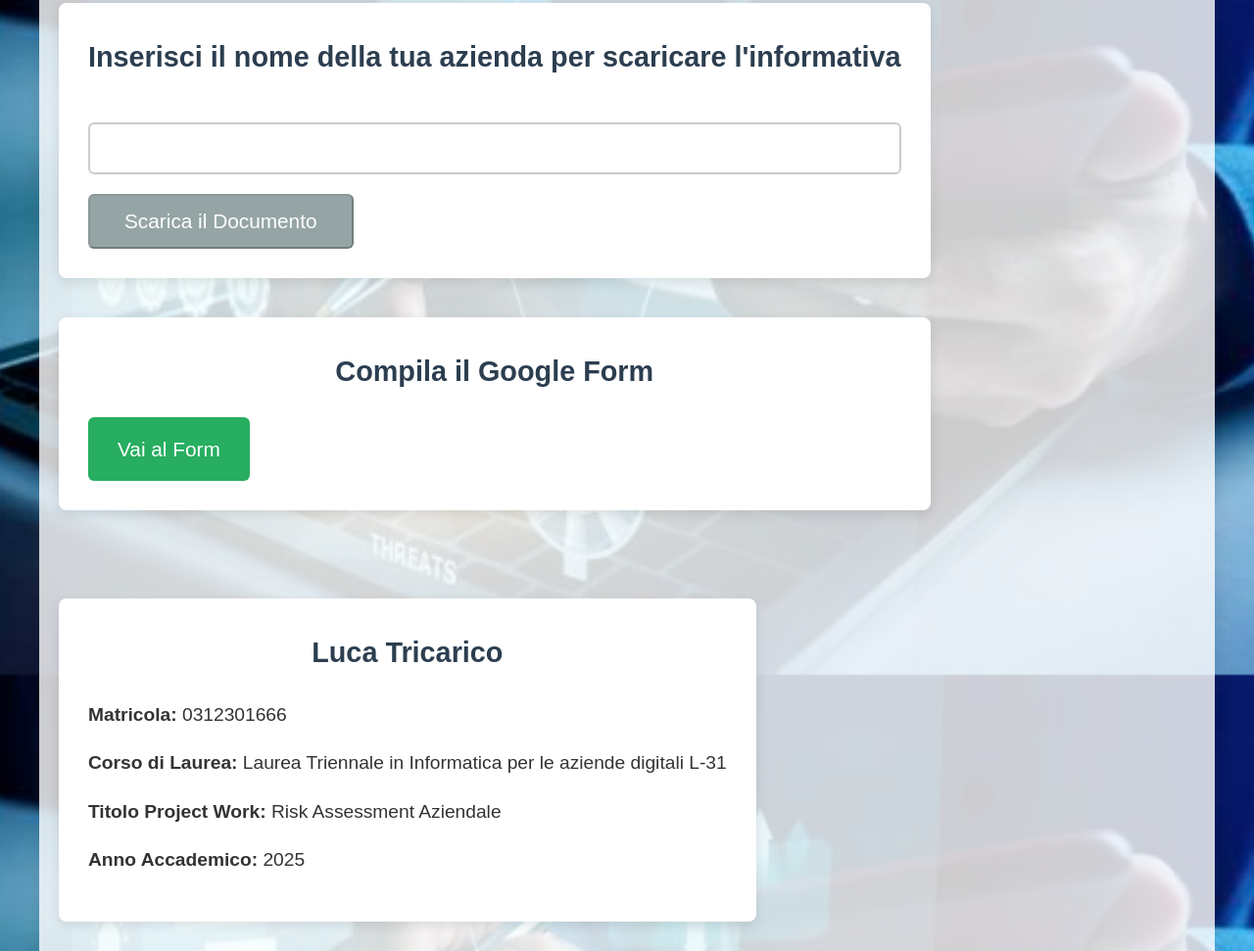
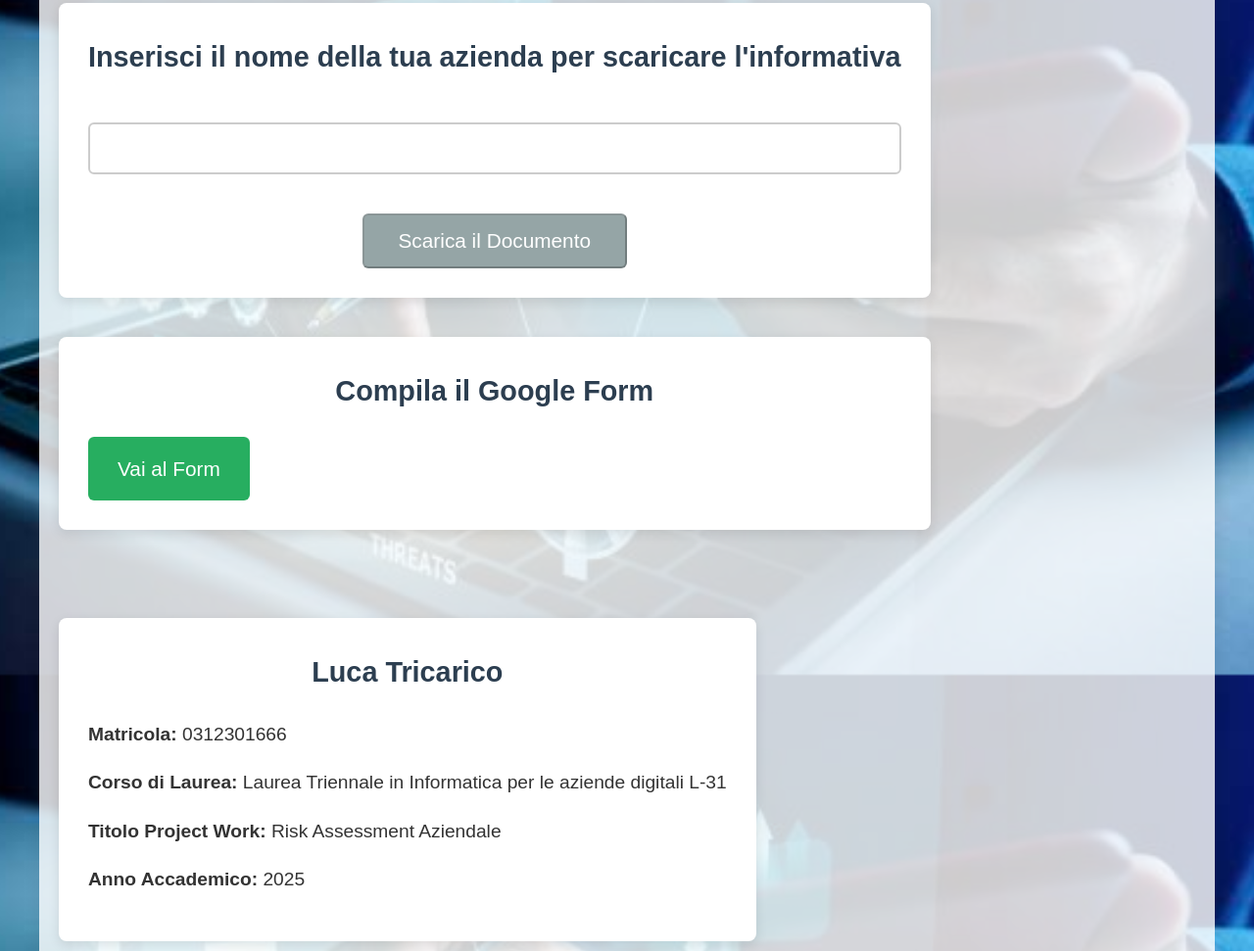
Before and after one commit to LtClive/projecWork, a plain HTML site: page index.html in a window 1280 px wide. Shown: the part 911-1882 px from the top of the page at 98% size. Drawn offline with Linux system fonts and the light colour scheme.

Commit message:
Update style.css

```diff
--- a/style.css
+++ b/style.css
@@ -116,7 +116,14 @@ p {
     0% { transform: rotate(0deg); }
     100% { transform: rotate(360deg); }
 }
-
+/* Centrare i pulsanti */
+.center-button {
+    text-align: center;
+    margin-top: 20px;
+}
+.download-btn, .google-form-btn {
+    display: inline-block;
+}
 /* Pulsante di download */
 .download-btn {
     display: inline-block;
@@ -130,16 +137,13 @@ p {
     transition: background-color 0.5s;
     cursor: pointer;
 }
-
 .download-btn:hover {
     background-color: #2980b9;
 }
-
 .download-btn:disabled {
     background-color: #95a5a6;
     cursor: not-allowed;
 }
-
 /* Pulsante Google Form */
 .google-form-btn {
     display: inline-block;
@@ -156,7 +160,6 @@ p {
 .google-form-btn:hover {
     background-color: #219150;
 }
-
 /* Footer */
 footer {
     background-color: #333;
@@ -164,20 +167,17 @@ footer {
     padding: 20px 0;
     text-align: center;
 }
-
 /* Container per centrare il contenuto nel footer */
 footer .container {
     max-width: 1200px;
     margin: 0 auto;
     padding: 0 20px;
 }
-
 /* Stili per il paragrafo del copyright */
 footer p {
     font-size: 14px;
     margin: 10px 0;
 }
-
 /* Stili per lista di link nel footer */
 footer ul {
     list-style: none;
@@ -186,12 +186,10 @@ footer ul {
     display: flex;
     justify-content: center;
 }
-
 /* Stili per elementi della lista */
 footer ul li {
     margin: 0 15px;
 }
-
 /* Stili per i link */
 footer ul li a {
     text-decoration: none;
@@ -199,12 +197,10 @@ footer ul li a {
     font-size: 16px;
     transition: color 0.3s;
 }
-
 /* Cambia colore del link al passaggio del mouse */
 footer ul li a:hover {
     color: #f39c12;
 }
-
 /* Media Queries per schermi più piccoli */
 @media (max-width: 768px) {
     .content {
@@ -226,7 +222,6 @@ footer ul li a:hover {
         padding: 12px 25px;
     }
 }
-
 /* Focus per i pulsanti */
 .download-btn:focus, .google-form-btn:focus {
     outline: 3px solid #3498db;
@@ -248,7 +243,6 @@ footer ul li a:hover {
     z-index: 1000;
     transition: opacity 0.3s, transform 0.3s;
 }
-
 /* Hover - quando si passa sopra il pulsante */
 #back-to-top-btn:hover {
     background-color: #0056b3;
```
